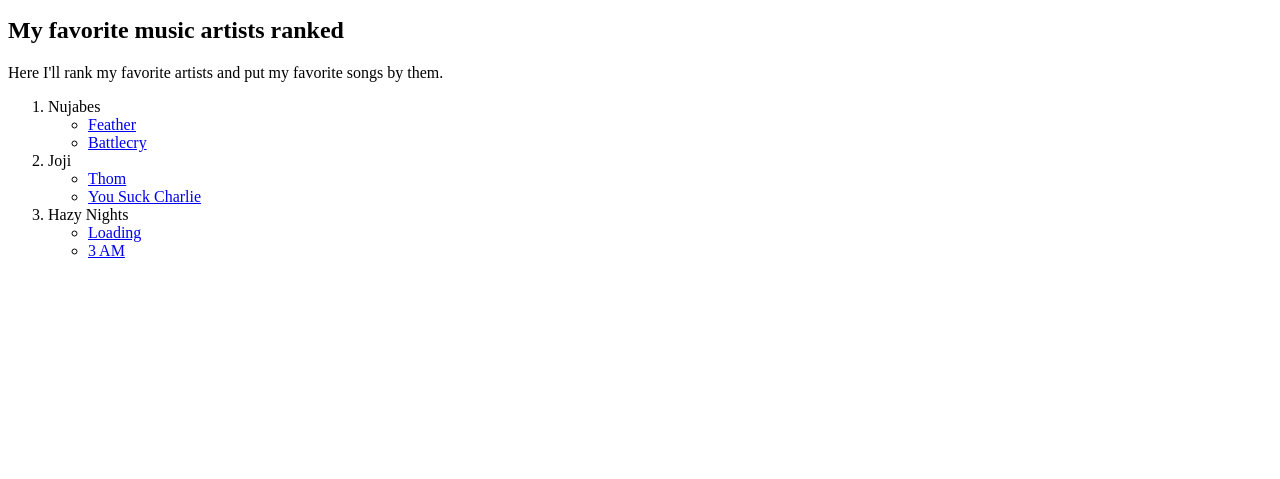
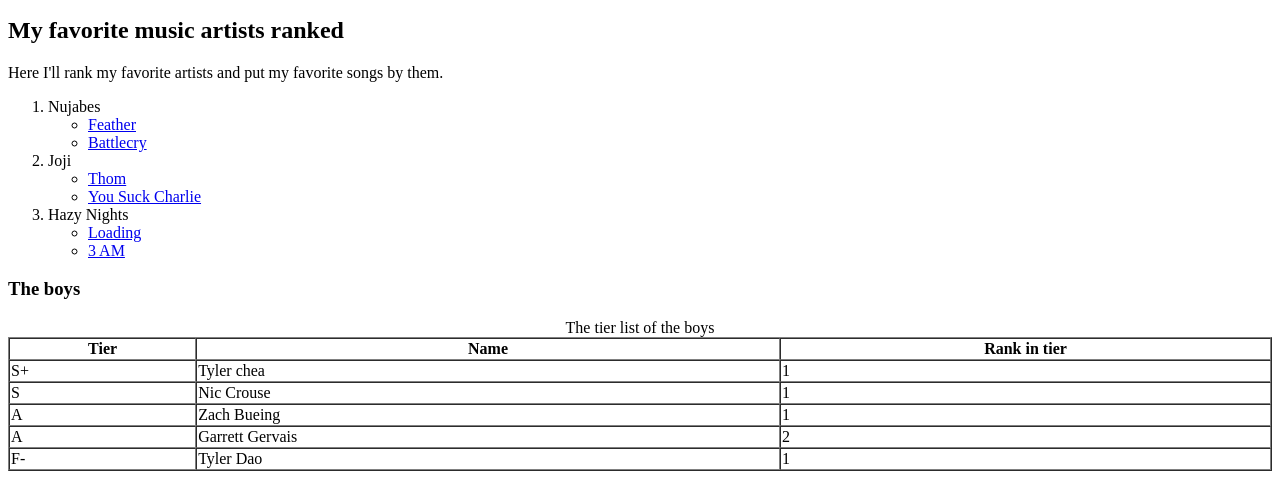
Before and after one commit to ShoujiKanenobu/H-T-M-L-B-O-I-S-2k17-T-H-I-S-T-I-M-E-W-I-T-H-A-README, a plain HTML site: page index.html in a window 1280 px wide. Shown: the part 1087-1566 px from the top of the page. Before the commit the page ends 1363 px from the top, so only its background shows below. Drawn offline with Linux system fonts and the light colour scheme.

Commit message:
Update index.html

```diff
--- a/index.html
+++ b/index.html
@@ -22,6 +22,7 @@
          <li><a href="https://www.facebook.com/jj.reyes.96"><i>My Facebook</i></a></li>
          <li><a href="https://twitter.com/volca25"><i>My Twitter</i></a></li>
        </ul>
+
     <h2>My favorite things (in order)</h2>
         <ol>
          <li><b>Sleeping</b></li>
@@ -52,9 +53,41 @@
             <li><a href="https://soundcloud.com/hazy-nights/loading">Loading</a></li>
             <li><a href="https://soundcloud.com/hazy-nights/02-3am">3 AM</a></li>
             </ul>
-      </ol>
+        </ol>
 
-
-
+    <h3> The boys </h3>
+     <table width='100%' border=1px cellspacing=0>
+      <caption>The tier list of the boys</caption>
+        <tr>
+          <th>Tier</th>
+          <th>Name</th>
+          <th>Rank in tier</th>
+        </tr>
+        <tr>
+          <td>S+</td>
+          <td>Tyler chea</td>
+          <td>1</td>
+        </tr>
+        <tr>
+          <td>S</td>
+          <td>Nic Crouse</td>
+          <td>1</td>
+        </tr>
+        <tr>
+          <td>A</td>
+          <td>Zach Bueing</td>
+          <td>1</td>
+        </tr>
+        <tr>
+          <td>A</td>
+          <td>Garrett Gervais</td>
+          <td>2</td>
+        </tr>
+        <tr>
+          <td>F-</td>
+          <td>Tyler Dao</td>
+          <td>1</td>
+        </tr>
+     </table>
    </body>
 </html>
```
